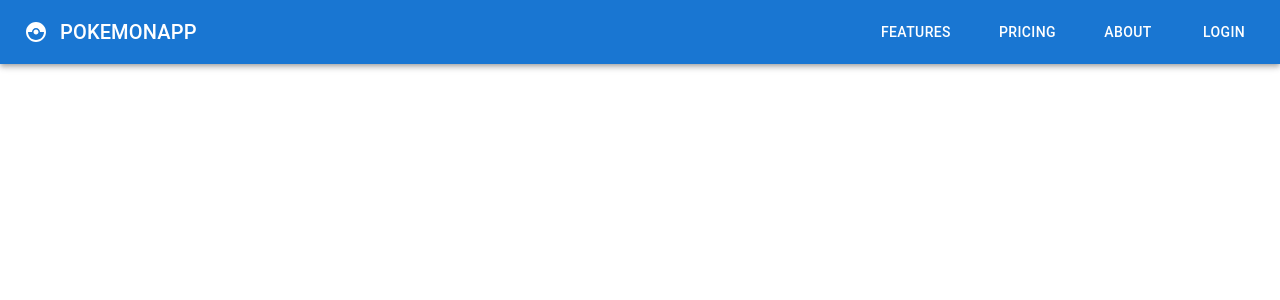
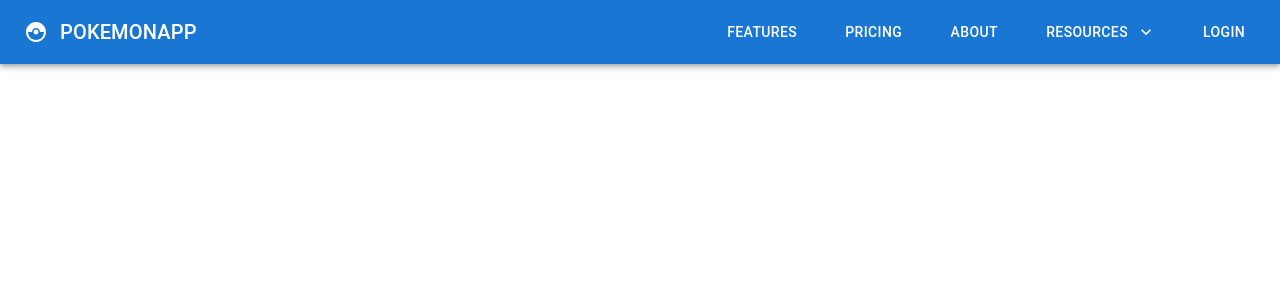
Before and after one commit to Mhdez221993/react-mui, a React (Create React App) app: page / in a window 1280 px wide. Shown: the top 300 px of the page. Built offline with nearby package versions, Linux system fonts and the light colour scheme.

Commit message:
Add menu to nav button with MUI

```diff
--- a/src/components/MuiNavbar.tsx
+++ b/src/components/MuiNavbar.tsx
@@ -2,14 +2,29 @@
   AppBar,
   Button,
   IconButton,
+  Menu,
+  MenuItem,
   Stack,
   Toolbar,
   Typography,
 } from "@mui/material";
 
 import CatchingPokemonIcon from "@mui/icons-material/CatchingPokemon";
+import KeyboardArrowDownIcon from "@mui/icons-material/KeyboardArrowDown";
+import { useState } from "react";
 
 export const MuiNavbar = () => {
+  const [anchorEl, setAnchorEl] = useState<null | HTMLElement>(null);
+  const open = Boolean(anchorEl);
+
+  const handleClick = (event: React.MouseEvent<HTMLButtonElement>) => {
+    setAnchorEl(event.currentTarget);
+  };
+
+  const handleClose = () => {
+    setAnchorEl(null);
+  };
+
   return (
     <AppBar position="static">
       <Toolbar>
@@ -24,9 +39,38 @@
           <Button color="inherit">Features</Button>
           <Button color="inherit">Pricing</Button>
           <Button color="inherit">About</Button>
+          <Button
+            id="resources-button"
+            color="inherit"
+            onClick={handleClick}
+            aria-controls={open ? "resources-menu" : undefined}
+            aria-haspopup="true"
+            aria-expanded={open ? "true" : undefined}
+            endIcon={<KeyboardArrowDownIcon />}
+          >
+            Resources
+          </Button>
           <Button color="inherit">Login</Button>
         </Stack>
       </Toolbar>
+      <Menu
+        id="resources-menu"
+        open={open}
+        anchorEl={anchorEl}
+        MenuListProps={{ "aria-labelledby": "resources-button" }}
+        onClose={handleClose}
+        anchorOrigin={{
+          vertical: "bottom",
+          horizontal: "right",
+        }}
+        transformOrigin={{
+          vertical: "top",
+          horizontal: "right",
+        }}
+      >
+        <MenuItem onClick={handleClose}>Blog</MenuItem>
+        <MenuItem onClick={handleClose}>Podcast</MenuItem>
+      </Menu>
     </AppBar>
   );
 };
```
